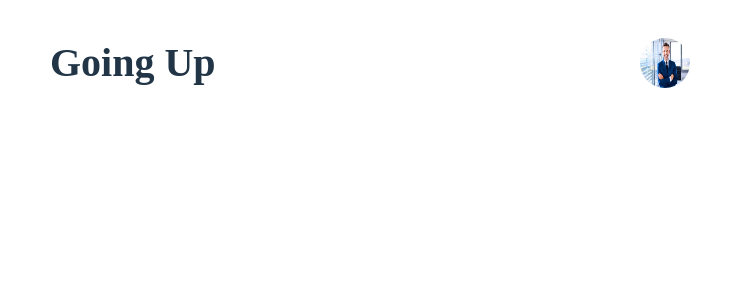
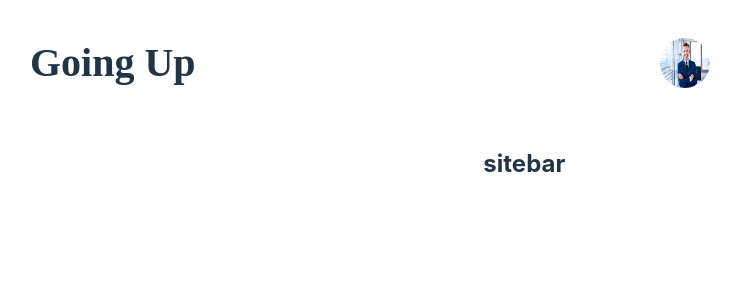
Before and after one commit to abdurrahmanrahat/Assignment-08, a React (Vite) app: page / in a window 1280 px wide. Shown: the top 300 px of the page, without its empty margins (270-1011 px from the left). Built offline with nearby package versions, Linux system fonts and the light colour scheme.

Commit message:
load data from json file

```diff
--- a/src/App.css
+++ b/src/App.css
@@ -1,8 +1,5 @@
 #root {
-  /* max-width: 1280px;
-  margin: 0 auto;
-  padding: 2rem;
-  text-align: center; */
+  max-width: 100%;
 }
 
 .logo {
--- a/src/App.jsx
+++ b/src/App.jsx
@@ -3,6 +3,7 @@ import reactLogo from './assets/react.svg'
 import viteLogo from '/vite.svg'
 import './App.css'
 import Navbar from './components/Navbar/Navbar'
+import Main from './components/Main/Main'
 
 function App() {
   const [count, setCount] = useState(0)
@@ -10,6 +11,7 @@ function App() {
   return (
     <div className="App">
       <Navbar></Navbar>
+      <Main></Main>
     </div>
   )
 }
--- /dev/null
+++ b/src/components/Main/Main.css
@@ -0,0 +1,5 @@
+.main-body{
+    display: grid;
+    grid-template-columns: 2fr 1fr;
+    padding: 0 300px;
+}
--- /dev/null
+++ b/src/components/Main/Main.jsx
@@ -0,0 +1,24 @@
+import React, { useEffect } from 'react';
+import './Main.css'
+
+const Main = () => {
+
+    useEffect(() => {
+        fetch('blog.json')
+        .then(res => res.json())
+        .then(data => console.log(data))
+    }, [])
+
+    return (
+        <main className='main-body'>
+            <div className="blog-container">
+
+            </div>
+            <div className="sitebar-container">
+                <h2>sitebar</h2>
+            </div>
+        </main>
+    );
+};
+
+export default Main;
--- a/src/components/Navbar/Navbar.css
+++ b/src/components/Navbar/Navbar.css
@@ -2,7 +2,7 @@
     display: flex;
     justify-content: space-between;
     align-items: center;
-    padding: 0 320px;
+    padding: 0 300px;
 }
 .navbar h2{
     font-size: 40px;
```
